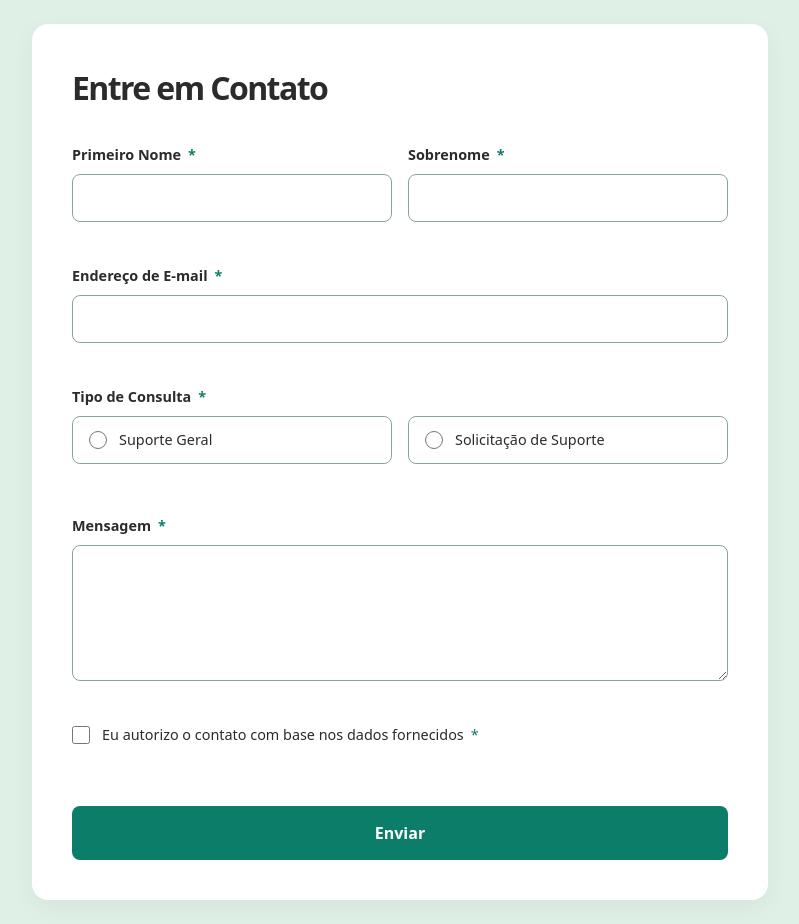
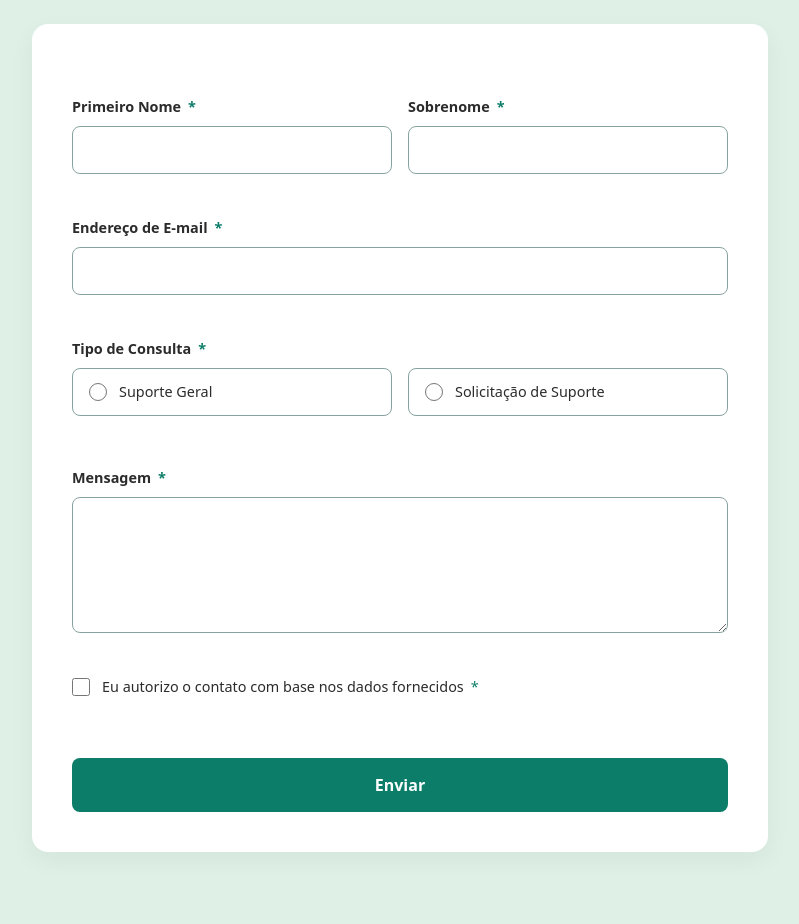
Before and after one commit to AbnerArthur/atv_alex1609, a plain HTML site: page index.html in a window 1280 px wide. Shown: the whole page, without its empty margins (240-1039 px from the left). After the commit the page ends 876 px from the top, so only its background shows below. Drawn offline with Linux system fonts and the light colour scheme.

Commit message:
remove title from contact form header

```diff
--- a/index.html
+++ b/index.html
@@ -10,7 +10,7 @@
 
   <main>
     <section class="card">
-      <h1>Entre em Contato</h1>
+      <h1></h1>
 
       <div id="toast" class="toast hidden" role="status" aria-live="polite">
         <p class="toast-title">✓ Mensagem Enviada!</p>
```
